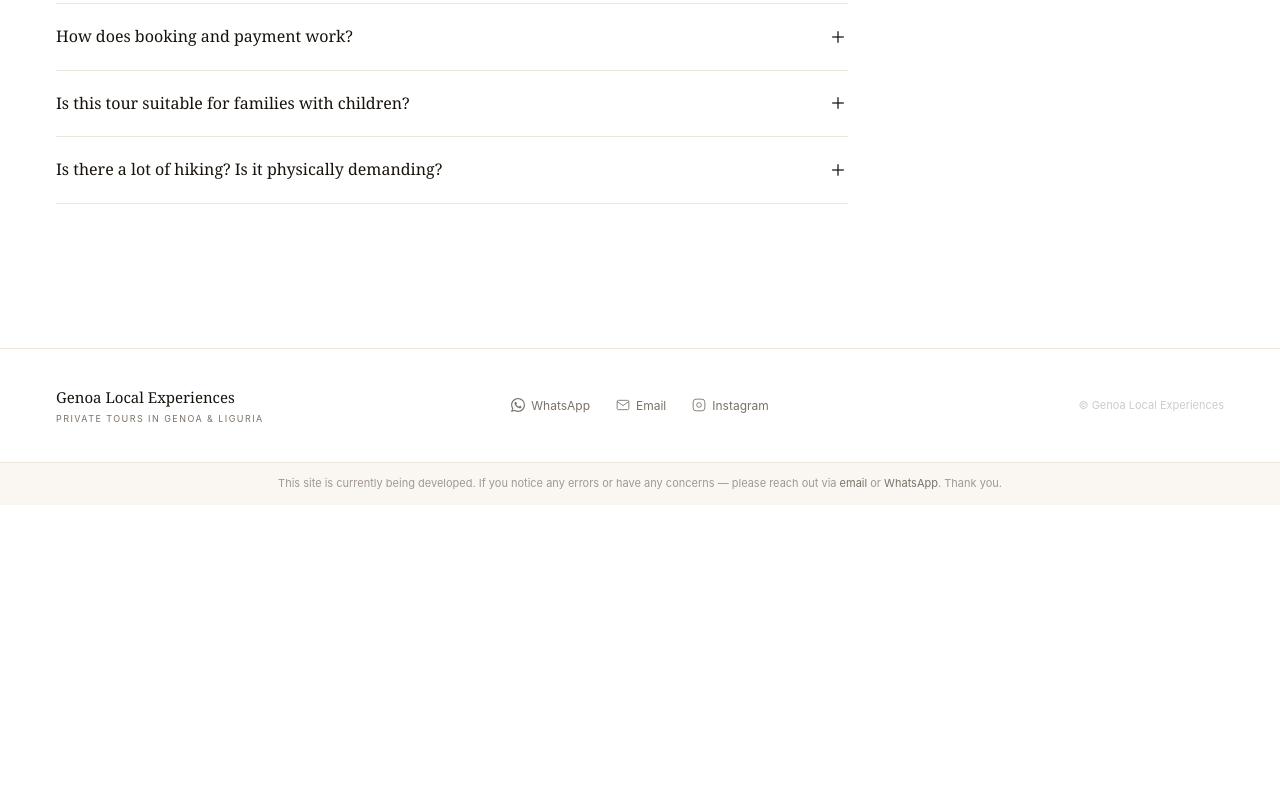
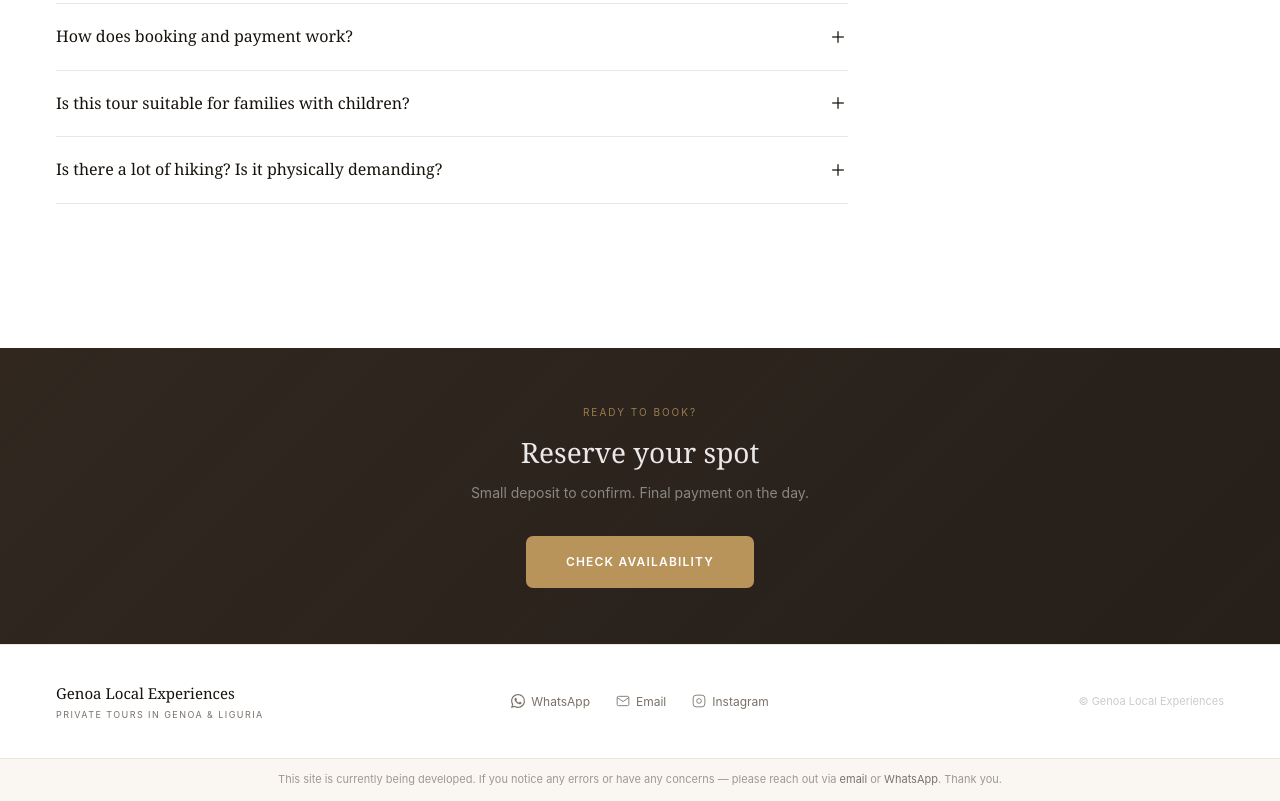
Before and after one commit to nefset-png/genoabylocal, a plain HTML site: page tours/cinque-terre-experience/index.html in a window 1280 px wide. Shown: the part 4574-5375 px from the top of the page. Before the commit the page ends 5079 px from the top, so only its background shows below. Drawn offline with Linux system fonts and the light colour scheme.

Commit message:
Unify tour card buttons to 'View Experience →' and add Check Availability CTA to tour pages

```diff
--- a/tours/cinque-terre-experience/index.html
+++ b/tours/cinque-terre-experience/index.html
@@ -349,6 +349,13 @@ document.addEventListener('click',function(){var d=document.getElementById('cont
   <a class="m-wa-btn" href="https://wa.me/393203723453" target="_blank"><svg width="18" height="18" viewBox="0 0 24 24" fill="#b8935a"><path d="M17.472 14.382c-.297-.149-1.758-.867-2.03-.967-.273-.099-.471-.148-.67.15-.197.297-.767.966-.94 1.164-.173.199-.347.223-.644.075-.297-.15-1.255-.463-2.39-1.475-.883-.788-1.48-1.761-1.653-2.059-.173-.297-.018-.458.13-.606.134-.133.298-.347.446-.52.149-.174.198-.298.298-.497.099-.198.05-.371-.025-.52-.075-.149-.669-1.612-.916-2.207-.242-.579-.487-.5-.669-.51-.173-.008-.371-.01-.57-.01-.198 0-.52.074-.792.372-.272.297-1.04 1.016-1.04 2.479 0 1.462 1.065 2.875 1.213 3.074.149.198 2.096 3.2 5.077 4.487.709.306 1.262.489 1.694.625.712.227 1.36.195 1.871.118.571-.085 1.758-.719 2.006-1.413.248-.694.248-1.289.173-1.413-.074-.124-.272-.198-.57-.347m-5.421 7.403h-.004a9.87 9.87 0 01-5.031-1.378l-.361-.214-3.741.982.998-3.648-.235-.374a9.86 9.86 0 01-1.51-5.26c.001-5.45 4.436-9.884 9.888-9.884 2.64 0 5.122 1.03 6.988 2.898a9.825 9.825 0 012.893 6.994c-.003 5.45-4.437 9.884-9.885 9.884m8.413-18.297A11.815 11.815 0 0012.05 0C5.495 0 .16 5.335.157 11.892c0 2.096.547 4.142 1.588 5.945L.057 24l6.305-1.654a11.882 11.882 0 005.683 1.448h.005c6.554 0 11.89-5.335 11.893-11.893a11.821 11.821 0 00-3.48-8.413z"/></svg></a>
 </div>
 
+
+<div style="background:linear-gradient(135deg,rgba(42,32,24,0.97),rgba(24,17,11,0.94));padding:56px 40px;text-align:center;position:relative">
+  <p style="font-size:10px;letter-spacing:0.2em;text-transform:uppercase;color:rgba(184,147,90,0.8);margin-bottom:14px">Ready to book?</p>
+  <h2 style="font-family:Georgia,serif;font-size:28px;font-weight:400;color:rgba(255,255,255,0.9);margin-bottom:12px;line-height:1.3">Reserve your spot</h2>
+  <p style="font-size:14px;color:rgba(255,255,255,0.45);margin-bottom:32px">Small deposit to confirm. Final payment on the day.</p>
+  <a href="https://wa.me/393203723453" target="_blank" style="display:inline-block;background:#b8935a;color:#fff;text-decoration:none;padding:16px 40px;font-size:12px;letter-spacing:0.1em;text-transform:uppercase;border-radius:7px;font-weight:600">Check Availability</a>
+</div>
 <footer><div class="foot-inner">
   <div><div class="foot-logo-name">Genoa Local Experiences</div><div class="foot-logo-loc">Private tours in Genoa &amp; Liguria</div></div>
   <div class="foot-links">
```
Also changed, not shown: index.html (+3 -3 lines), tours/genoa-must-see/index.html (+7 -0 lines), tours/portofino-beyond/index.html (+7 -0 lines).
